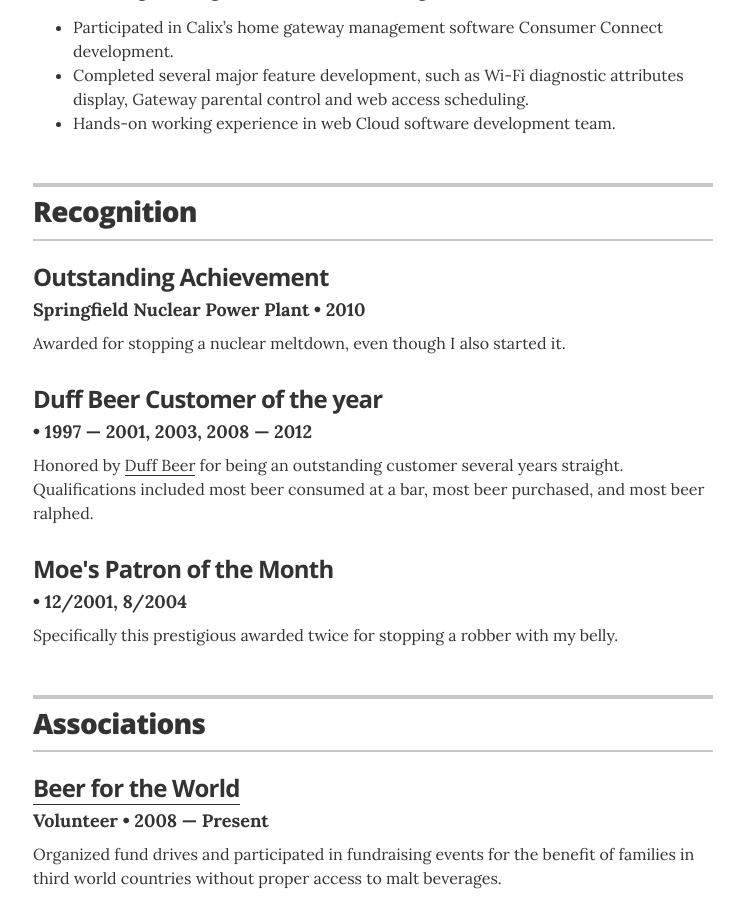
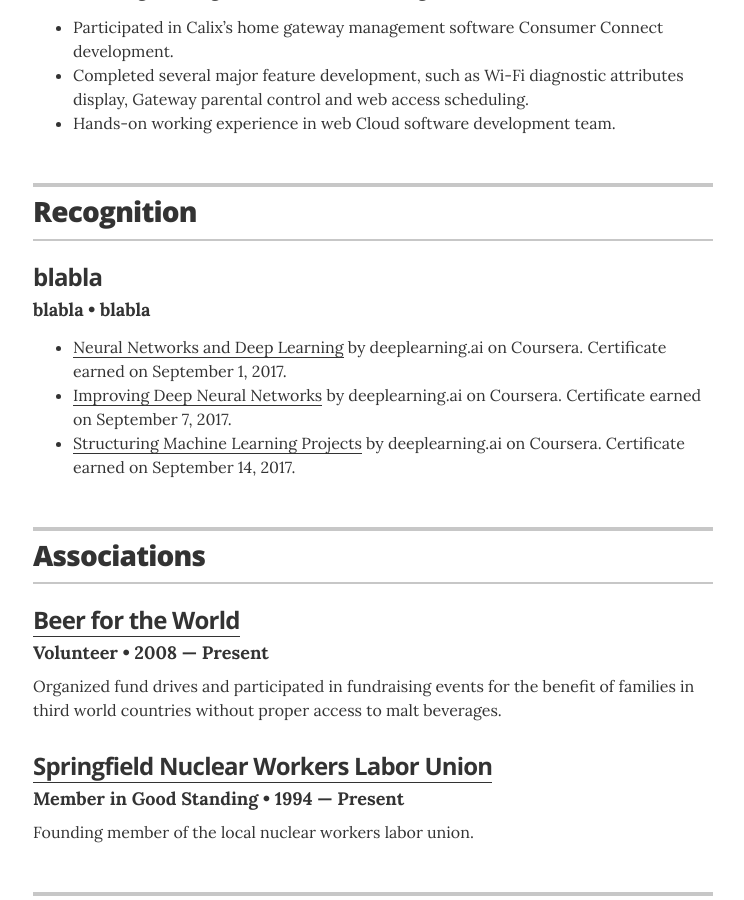
Before and after one commit to Yuyang105/Yuyang105.github.io, a Jekyll site: the page built from index.html, in a window 1280 px wide and 900 px high, scrolled down 2791 px. Shown: the whole window, without its empty margins (267-1011 px from the left). Built offline with Jekyll 4.4.1, drawn with Linux system fonts in a browser that asks for light colours.

Commit message:
Update recognitions.yml

```diff
--- a/_data/recognitions.yml
+++ b/_data/recognitions.yml
@@ -1,15 +1,5 @@
-# Recognitions
-- award: Outstanding Achievement
-  organization: Springfield Nuclear Power Plant
-  year: 2010
-  summary: Awarded for stopping a nuclear meltdown, even though I also started it.
-
-- award: Duff Beer Customer of the year
-  organization:
-  year: 1997 &mdash; 2001, 2003, 2008 &mdash; 2012
-  summary: Honored by <a href="https://en.wikipedia.org/wiki/Duff_Beer">Duff Beer</a> for being an outstanding customer several years straight. Qualifications included most beer consumed at a bar, most beer purchased, and most beer ralphed.
-
-- award: Moe's Patron of the Month
-  organization:
-  year: 12/2001, 8/2004
-  summary: Specifically this prestigious awarded twice for stopping a robber with my belly.
+# Certificates as Recognitions
+- award: blabla
+  organization: blabla
+  year: blabla
+  summary: <ul class="resume-item-list"><li><a href="https://www.coursera.org/account/accomplishments/certificate/AKC387V56M7Y">Neural Networks and Deep Learning</a> by deeplearning.ai on Coursera. Certificate earned on September 1, 2017.</li><li><a href="https://www.coursera.org/account/accomplishments/certificate/CE4T3PAHNWPW">Improving Deep Neural Networks</a> by deeplearning.ai on Coursera. Certificate earned on September 7, 2017.</li><li><a href:"https://www.coursera.org/account/accomplishments/certificate/XLAFGJ2USUJL">Structuring Machine Learning Projects</a> by deeplearning.ai on Coursera. Certificate earned on September 14, 2017.</li></ul>
```
